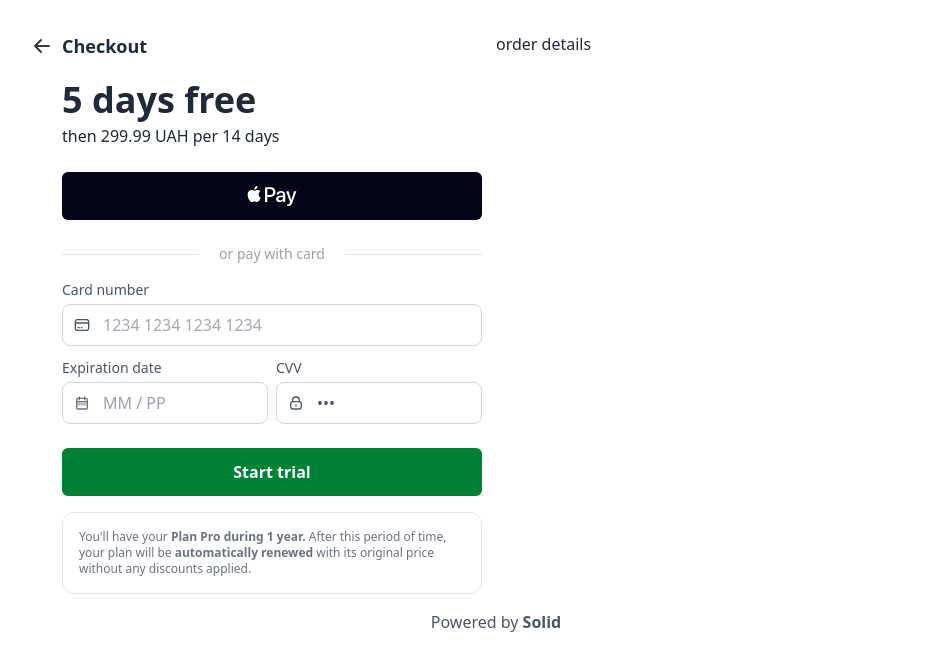
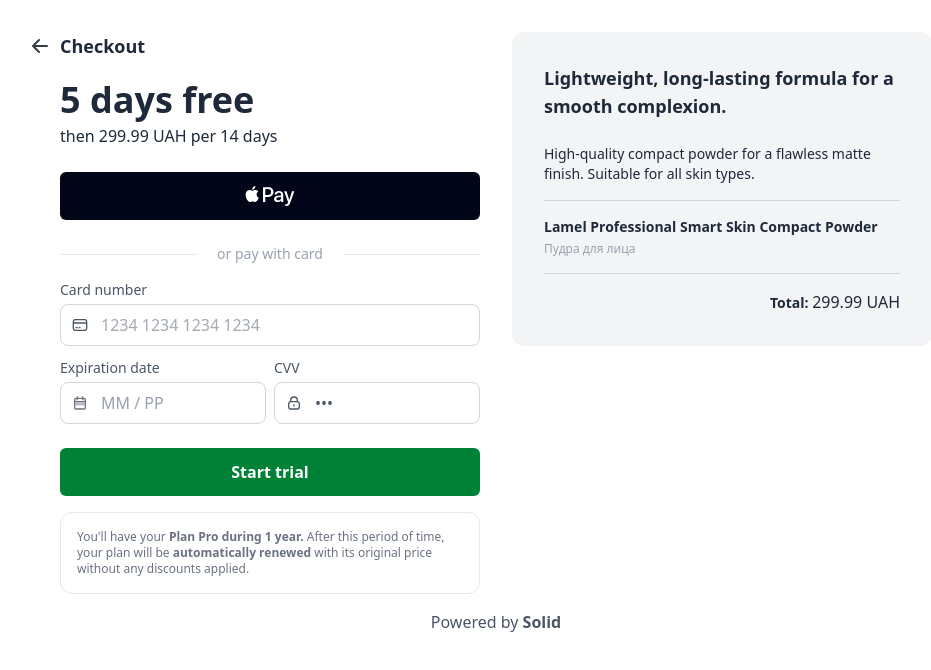
Before and after one commit to OKhalanskyi/payment-page, a React (Vite) app: page / in a window 1280 px wide. Shown: the top 670 px of the page, without its empty margins (144-1075 px from the left). Built offline with nearby package versions, Linux system fonts and the light colour scheme.

Commit message:
feat: add order details

```diff
--- /dev/null
+++ b/src/checkout/api/get-order-details.ts
@@ -0,0 +1,24 @@
+interface OrderDetails {
+  title: string;
+  price: number;
+  currency: string;
+  description: string;
+  category: string;
+  info: string;
+}
+
+export const getOrderDetails = async (): Promise<OrderDetails> => {
+  return new Promise((resolve) => {
+    setTimeout(() => {
+      resolve({
+        title: 'Lamel Professional Smart Skin Compact Powder',
+        price: 299.99,
+        currency: 'UAH',
+        description:
+          'High-quality compact powder for a flawless matte finish. Suitable for all skin types.',
+        category: 'Пудра для лица',
+        info: 'Lightweight, long-lasting formula for a smooth complexion.',
+      });
+    }, 300);
+  });
+};
--- /dev/null
+++ b/src/checkout/model/use-order-details.ts
@@ -0,0 +1,16 @@
+import { useQuery } from '@tanstack/react-query';
+import { getOrderDetails } from '@/checkout/api/get-order-details.ts';
+
+export const useOrderDetails = () => {
+  const { data, isLoading, error } = useQuery({
+    queryKey: ['order'],
+    queryFn: getOrderDetails,
+    staleTime: 1000 * 60 * 5,
+  });
+
+  return {
+    orderData: data,
+    isLoading,
+    error,
+  };
+};
--- a/src/checkout/model/use-pricing-details.ts
+++ b/src/checkout/model/use-pricing-details.ts
@@ -3,7 +3,7 @@
 
 export const usePricingDetails = () => {
   const { data, isLoading, error } = useQuery({
-    queryKey: ['pricingData'],
+    queryKey: ['price'],
     queryFn: getPricingDetails,
     staleTime: 1000 * 60 * 5,
   });
--- a/src/checkout/ui/checkout-frame.tsx
+++ b/src/checkout/ui/checkout-frame.tsx
@@ -4,8 +4,8 @@
 
 export const CheckoutFrame = () => {
   return (
-    <div className="grid lg:grid-cols-2 max-w-4xl mx-auto">
-      <div className="grid gap-6 max-w-md w-full sm:px-3.5 mx-auto">
+    <div className="grid lg:grid-cols-2 gap-8 max-w-4xl px-3 mx-auto">
+      <div className="grid gap-6 max-w-md px-3.5 lg:px-0 w-full mx-auto">
         <PriceTitle />
         <PaymentForm />
       </div>
--- a/src/checkout/ui/order-details.tsx
+++ b/src/checkout/ui/order-details.tsx
@@ -1,5 +1,53 @@
+import { useOrderDetails } from '@/checkout/model/use-order-details.ts';
+import { useTranslation } from 'react-i18next';
+import { Loader } from '@/shared/icons';
+
 const OrderDetails = () => {
-  return <div>order details</div>;
+  const { orderData, isLoading, error } = useOrderDetails();
+  const { t } = useTranslation();
+
+  if (error) {
+    <div>Something weird was happen</div>;
+  }
+
+  if (isLoading) {
+    return (
+      <div className="max-w-md px-3.5 lg:px-0">
+        <div className="rounded-xl bg-gray-100 p-4 lg:p-8 h-fit flex justify-center">
+          <Loader className="stroke-gray-500 animate-spin w-20 h-20" />
+        </div>
+      </div>
+    );
+  }
+
+  return (
+    <div className="max-w-md px-3.5 lg:px-0">
+      <div className="rounded-xl bg-gray-100 p-4 lg:p-8 h-fit">
+        <section className="flex flex-col gap-6">
+          <p className="text-lg font-semibold">{orderData?.info}</p>
+          <p className="text-sm font-medium">{orderData?.description}</p>
+        </section>
+
+        <div className="min-h-px my-4 bg-gray-300" />
+
+        <section className="flex flex-col gap-1">
+          <p className="text-sm font-semibold">{orderData?.title}</p>
+          <p className="text-xs font-medium text-gray-400">
+            {orderData?.category}
+          </p>
+        </section>
+
+        <div className="min-h-px my-4 bg-gray-300" />
+
+        <p className="justify-self-end font-semibold text-sm">
+          {t('total')}:{' '}
+          <span className="text-base font-medium">
+            {orderData?.price} {orderData?.currency}
+          </span>
+        </p>
+      </div>
+    </div>
+  );
 };
 
 export default OrderDetails;
--- a/src/checkout/ui/payment-form.tsx
+++ b/src/checkout/ui/payment-form.tsx
@@ -32,7 +32,7 @@
           <p className="min-w-fit text-sm text-gray-400">
             {t('pay_with_card')}
           </p>
-          <div className="min-h-px	 grow bg-gray-200 w-full" />
+          <div className="min-h-px grow bg-gray-200 w-full" />
         </div>
 
         <PaymentCardFormFields />
--- a/src/checkout/ui/price-title.tsx
+++ b/src/checkout/ui/price-title.tsx
@@ -1,13 +1,17 @@
 import { usePricingDetails } from '@/checkout/model/use-pricing-details';
 import { useTranslation } from 'react-i18next';
-import { ArrowLeft } from '@/shared/icons';
+import { ArrowLeft, Loader } from '@/shared/icons';
 
 const PriceTitle = () => {
   const { t } = useTranslation();
   const { pricingData, isLoading, error } = usePricingDetails();
 
   if (isLoading) {
-    return <div>Loading pricing information...</div>;
+    return (
+      <div className="p-1 lg:p-6.5 h-fit flex justify-center">
+        <Loader className="stroke-gray-500 animate-spin w-12 h-12 lg:w-16 lg:h-16" />
+      </div>
+    );
   }
 
   if (error) {
@@ -18,7 +22,7 @@
     <div className="flex flex-col gap-1 text-center lg:text-left">
       <h1 className="hidden lg:block mb-4 text-lg font-semibold relative">
         {t('checkout')}
-        <ArrowLeft className="absolute -left-2 top-1/2 -translate-y-1/2 -translate-x-full w-6 h-6" />
+        <ArrowLeft className="absolute -left-2 top-1/2 -translate-y-1/2 -translate-x-full w-6 h-6 cursor-not-allowed" />
       </h1>
       <h3 className="text-2xl font-semibold lg:text-4xl">
         {pricingData?.trialDays === 1
--- a/src/shared/i18n/locales/en.json
+++ b/src/shared/i18n/locales/en.json
@@ -17,5 +17,6 @@
     "after_this": "After this period of time, your plan will be",
     "automatically_renewed": "automatically renewed",
     "with_its": "with its original price without any discounts applied."
-  }
+  },
+  "total": "Total"
 }
--- a/src/shared/i18n/locales/ua.json
+++ b/src/shared/i18n/locales/ua.json
@@ -17,5 +17,6 @@
     "after_this": "Після цього періоду ваш план буде",
     "automatically_renewed": "автоматично поновлено",
     "with_its": "за оригінальною ціною без будь-яких знижок."
-  }
+  },
+  "total": "Всього"
 }
--- a/src/shared/icons/index.ts
+++ b/src/shared/icons/index.ts
@@ -3,3 +3,4 @@
 export { Lock } from './lock';
 export { CreditCard } from './credit-card';
 export { ApplePay } from './apple-pay';
+export { Loader } from './loader';
--- /dev/null
+++ b/src/shared/icons/loader.tsx
@@ -0,0 +1,20 @@
+import React from 'react';
+
+export const Loader: React.FC<React.SVGProps<SVGSVGElement>> = (props) => {
+  return (
+    <svg
+      xmlns="http://www.w3.org/2000/svg"
+      width="24"
+      height="24"
+      viewBox="0 0 24 24"
+      fill="none"
+      stroke="#current"
+      strokeWidth="2"
+      strokeLinecap="round"
+      strokeLinejoin="round"
+      {...props}
+    >
+      <path d="M21 12a9 9 0 11-6.219-8.56" />
+    </svg>
+  );
+};
```
